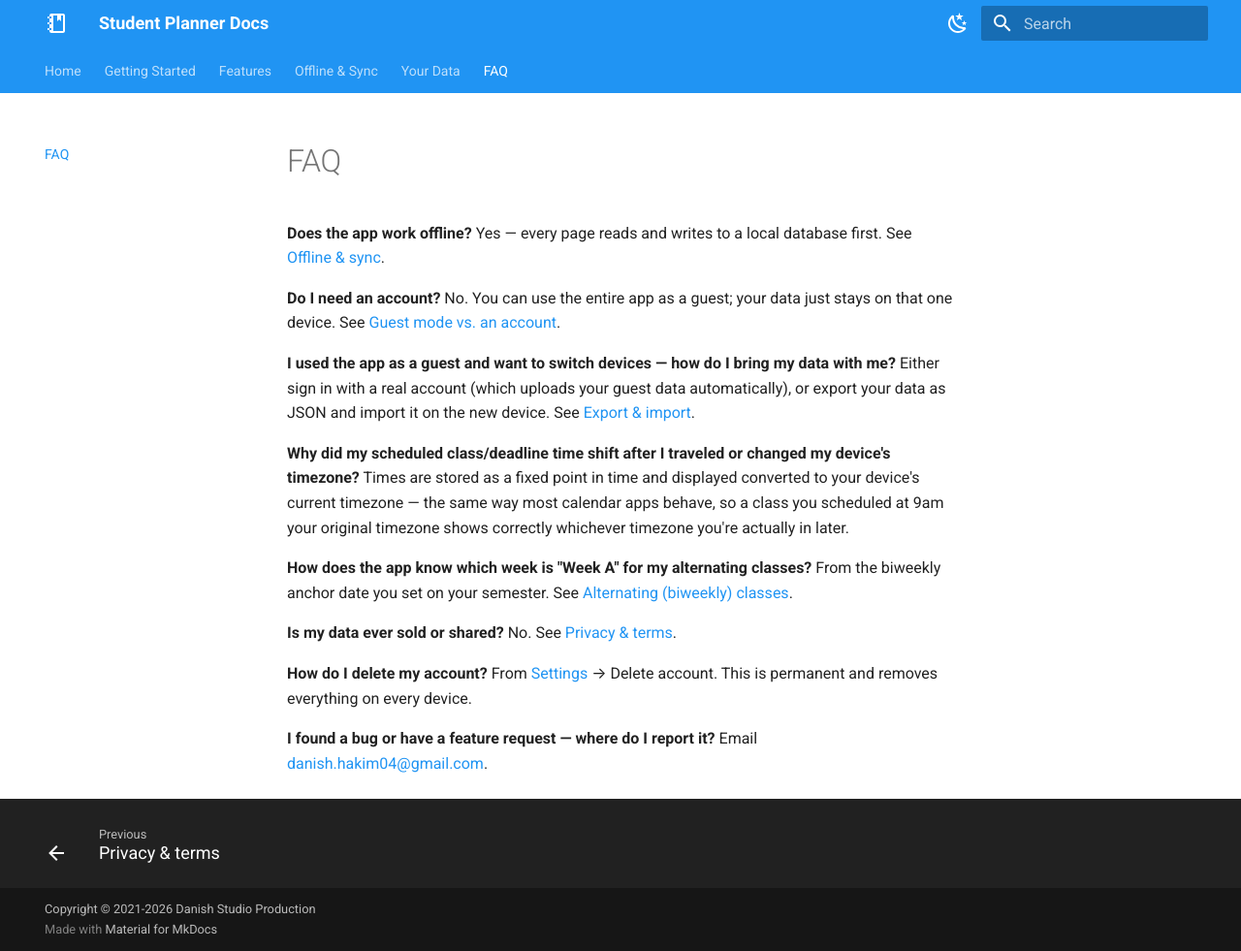
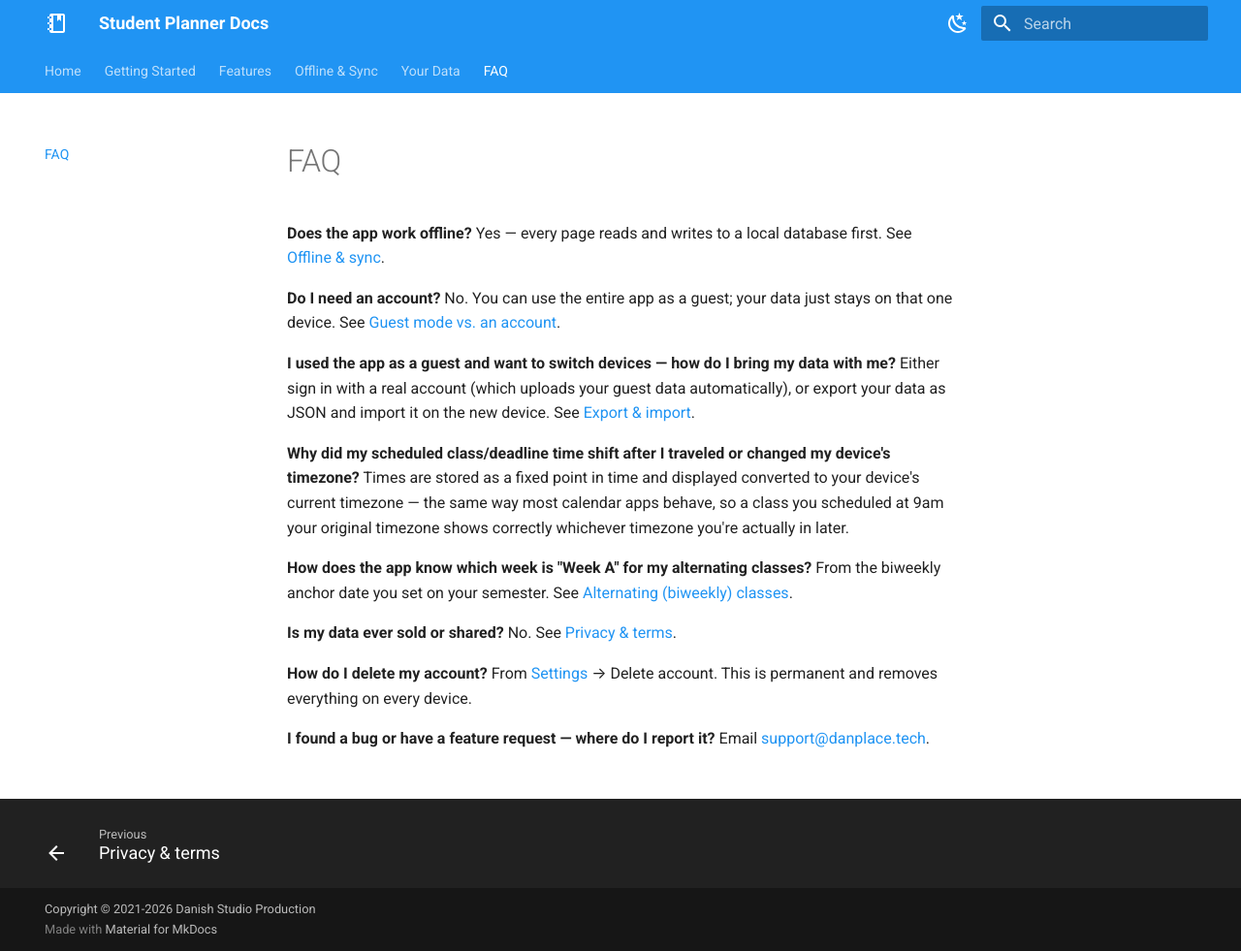
Before and after one commit to Jerit3787/planner-docs, an MkDocs documentation site: the page built from docs/faq.md, in a window 1280 px wide and 981 px high. Shown: the whole window at 97% size. Built offline with MkDocs 1.6.1 and Material for MkDocs 9.7.7, drawn with Linux system fonts in a browser that asks for light colours.

Commit message:
docs: update contact email to support@danplace.tech

```diff
--- a/docs/faq.md
+++ b/docs/faq.md
@@ -28,4 +28,4 @@ From [Settings](features/settings.md) → Delete account. This is permanent and
 every device.
 
 **I found a bug or have a feature request — where do I report it?**
-Email [danish.hakim04@gmail.com](mailto:danish.hakim04@gmail.com).
+Email [support@danplace.tech](mailto:support@danplace.tech).
```
